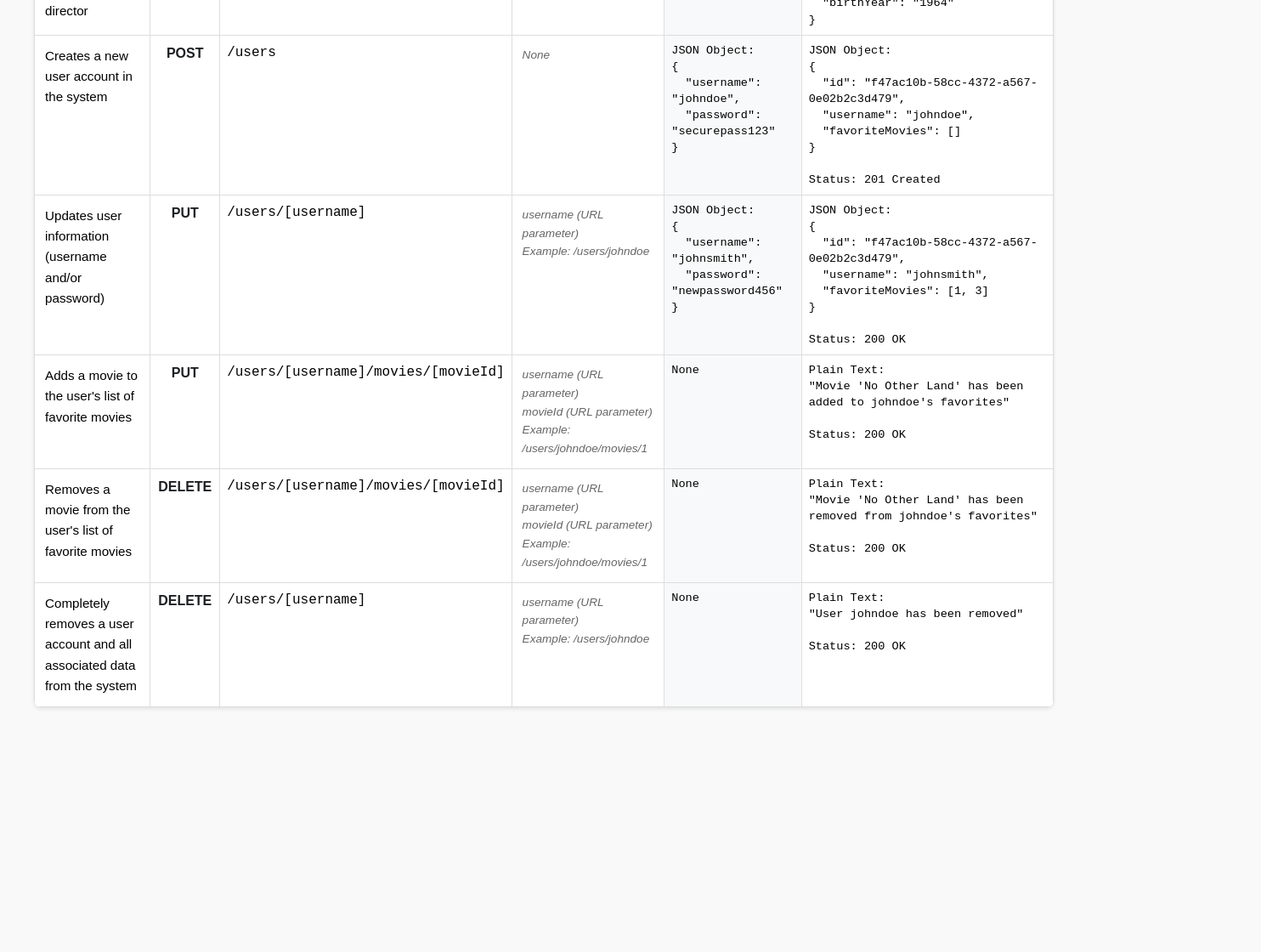
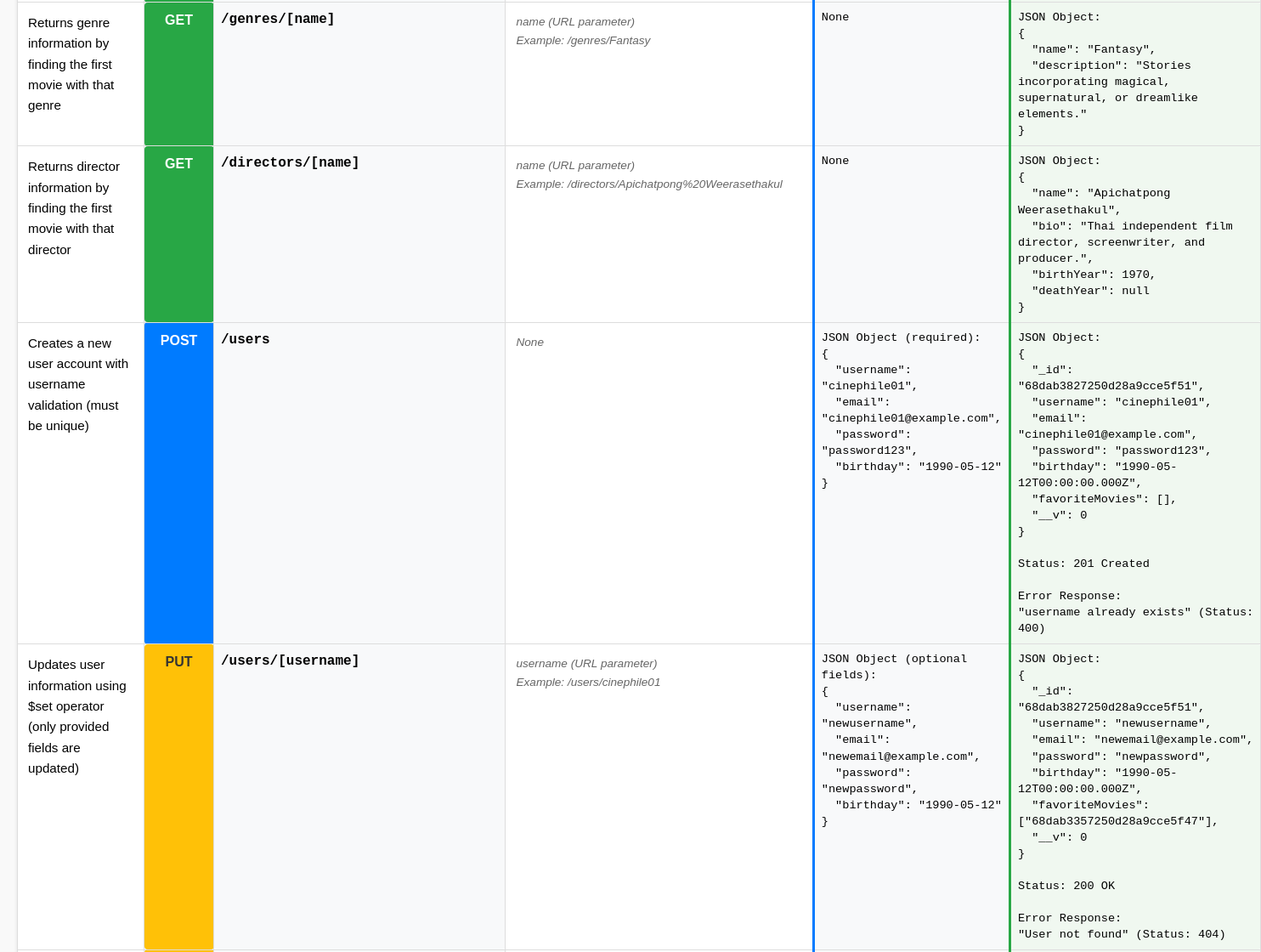
Before and after one commit to active-ugly-jumpers/movie_api, a website: page public/documentation.html in a window 1280 px wide. Shown: the part 1435-2555 px from the top of the page at 85% size, 1484 px wide, since content can reach past the window. Before the commit the page ends 2307 px from the top, so only its background shows below. Drawn offline with Linux system fonts and the light colour scheme.

Commit message:
Updated the documentation

```diff
--- a/public/documentation.html
+++ b/public/documentation.html
@@ -8,7 +8,7 @@
     <style>
         body {
             font-family: Arial, sans-serif;
-            max-width: 1200px;
+            max-width: 1600px;
             margin: 0 auto;
             padding: 20px;
             line-height: 1.6;
@@ -48,7 +48,7 @@
         }
 
         th {
-            background-color: #3b444a;
+            background-color: #2c3e50;
             color: white;
             font-weight: bold;
             text-align: center;
@@ -59,13 +59,32 @@
             text-align: center;
             padding: 8px;
             border-radius: 4px;
-            color: #1b1f22;
+            color: white;
+        }
+
+        .method.get {
+            background-color: #28a745;
+        }
+
+        .method.post {
+            background-color: #007bff;
+        }
+
+        .method.put {
+            background-color: #ffc107;
+            color: #333;
+        }
+
+        .method.delete {
+            background-color: #dc3545;
         }
 
         .url {
             font-family: 'Courier New', monospace;
+            background-color: #f8f9fa;
             padding: 8px;
             border-radius: 4px;
+            font-weight: bold;
         }
 
         .code-block {
@@ -75,14 +94,17 @@
             border-radius: 4px;
             font-size: 0.85em;
             line-height: 1.4;
+            border-left: 3px solid #007bff;
         }
 
         .response-block {
             font-family: 'Courier New', monospace;
+            background-color: #f0f8f0;
             padding: 8px;
             border-radius: 4px;
             font-size: 0.85em;
             line-height: 1.4;
+            border-left: 3px solid #28a745;
         }
 
         .description {
@@ -111,8 +133,10 @@
 
     <div class="intro">
         <p><strong>Movie API</strong> provides comprehensive access to movie data and user management functionality.
-            This RESTful API allows you to retrieve movie information, manage user accounts, and handle user favorites.
-        </p>
+            This RESTful API connects to a MongoDB database using Mongoose models.</p>
+        <p><strong>Base URL:</strong> <code>http://localhost:8080</code></p>
+        <p><strong>Database:</strong> MongoDB (cfDB)</p>
+        <p><strong>Content-Type:</strong> <code>application/json</code> (for POST/PUT requests)</p>
     </div>
 
     <table>
@@ -128,147 +152,172 @@
         </thead>
         <tbody>
             <tr>
-                <td class="description">Returns a complete list of all movies in the database with full details</td>
+                <td class="description">Returns a complete list of all movies from MongoDB database</td>
                 <td class="method get">GET</td>
                 <td class="url">/movies</td>
                 <td class="param-note">None</td>
                 <td class="code-block">None</td>
-                <td class="response-block">JSON Array of movie objects:<br>
+                <td class="response-block">JSON Array:<br>
                     [<br>
                     &nbsp;&nbsp;{<br>
-                    &nbsp;&nbsp;&nbsp;&nbsp;"id": 1,<br>
+                    &nbsp;&nbsp;&nbsp;&nbsp;"_id": "68dab3357250d28a9cce5f47",<br>
                     &nbsp;&nbsp;&nbsp;&nbsp;"title": "No Other Land",<br>
-                    &nbsp;&nbsp;&nbsp;&nbsp;"description": "A powerful documentary...",<br>
+                    &nbsp;&nbsp;&nbsp;&nbsp;"year": 2024,<br>
+                    &nbsp;&nbsp;&nbsp;&nbsp;"description": "Shows the destruction...",<br>
                     &nbsp;&nbsp;&nbsp;&nbsp;"genre": {<br>
                     &nbsp;&nbsp;&nbsp;&nbsp;&nbsp;&nbsp;"name": "Documentary",<br>
-                    &nbsp;&nbsp;&nbsp;&nbsp;&nbsp;&nbsp;"description": "Non-fiction films"<br>
+                    &nbsp;&nbsp;&nbsp;&nbsp;&nbsp;&nbsp;"description": "Non-fiction films..."<br>
                     &nbsp;&nbsp;&nbsp;&nbsp;},<br>
-                    &nbsp;&nbsp;&nbsp;&nbsp;"directors": {<br>
-                    &nbsp;&nbsp;&nbsp;&nbsp;&nbsp;&nbsp;"name": "Basel Adra...",<br>
-                    &nbsp;&nbsp;&nbsp;&nbsp;&nbsp;&nbsp;"bio": "Collaborative...",<br>
-                    &nbsp;&nbsp;&nbsp;&nbsp;&nbsp;&nbsp;"birthYear": "Various"<br>
+                    &nbsp;&nbsp;&nbsp;&nbsp;"director": {<br>
+                    &nbsp;&nbsp;&nbsp;&nbsp;&nbsp;&nbsp;"name": "Basel Adra",<br>
+                    &nbsp;&nbsp;&nbsp;&nbsp;&nbsp;&nbsp;"bio": "Palestinian journalist...",<br>
+                    &nbsp;&nbsp;&nbsp;&nbsp;&nbsp;&nbsp;"birthYear": null,<br>
+                    &nbsp;&nbsp;&nbsp;&nbsp;&nbsp;&nbsp;"deathYear": null<br>
                     &nbsp;&nbsp;&nbsp;&nbsp;},<br>
-                    &nbsp;&nbsp;&nbsp;&nbsp;"imageURL": "https://example.com/...",<br>
-                    &nbsp;&nbsp;&nbsp;&nbsp;"featured": true<br>
+                    &nbsp;&nbsp;&nbsp;&nbsp;"featured": true,<br>
+                    &nbsp;&nbsp;&nbsp;&nbsp;"imageURL": "https://upload.wikimedia.org/..."<br>
                     &nbsp;&nbsp;}<br>
                     ]</td>
             </tr>
             <tr>
-                <td class="description">Returns detailed information about a specific movie by its title</td>
+                <td class="description">Returns detailed information about a specific movie by exact title match</td>
                 <td class="method get">GET</td>
                 <td class="url">/movies/[title]</td>
                 <td class="param-note">title (URL parameter)<br>Example: /movies/Tár</td>
                 <td class="code-block">None</td>
                 <td class="response-block">JSON Object:<br>
                     {<br>
-                    &nbsp;&nbsp;"id": 3,<br>
+                    &nbsp;&nbsp;"_id": "68dab3357250d28a9cce5f48",<br>
                     &nbsp;&nbsp;"title": "Tár",<br>
-                    &nbsp;&nbsp;"description": "A renowned conductor...",<br>
+                    &nbsp;&nbsp;"year": 2022,<br>
+                    &nbsp;&nbsp;"description": "A celebrated music director's life...",<br>
                     &nbsp;&nbsp;"genre": {<br>
                     &nbsp;&nbsp;&nbsp;&nbsp;"name": "Drama",<br>
-                    &nbsp;&nbsp;&nbsp;&nbsp;"description": "Character-driven narratives"<br>
+                    &nbsp;&nbsp;&nbsp;&nbsp;"description": "Serious, character-driven..."<br>
                     &nbsp;&nbsp;},<br>
-                    &nbsp;&nbsp;"directors": {<br>
+                    &nbsp;&nbsp;"director": {<br>
                     &nbsp;&nbsp;&nbsp;&nbsp;"name": "Todd Field",<br>
                     &nbsp;&nbsp;&nbsp;&nbsp;"bio": "American filmmaker...",<br>
-                    &nbsp;&nbsp;&nbsp;&nbsp;"birthYear": "1964"<br>
+                    &nbsp;&nbsp;&nbsp;&nbsp;"birthYear": 1964,<br>
+                    &nbsp;&nbsp;&nbsp;&nbsp;"deathYear": null<br>
                     &nbsp;&nbsp;},<br>
-                    &nbsp;&nbsp;"imageURL": "https://example.com/tar.jpg",<br>
-                    &nbsp;&nbsp;"featured": false<br>
+                    &nbsp;&nbsp;"featured": true,<br>
+                    &nbsp;&nbsp;"imageURL": "https://upload.wikimedia.org/..."<br>
                     }</td>
             </tr>
             <tr>
-                <td class="description">Returns information about a specific genre including its description</td>
+                <td class="description">Returns genre information by finding the first movie with that genre</td>
                 <td class="method get">GET</td>
                 <td class="url">/genres/[name]</td>
-                <td class="param-note">name (URL parameter)<br>Example: /genres/Drama</td>
+                <td class="param-note">name (URL parameter)<br>Example: /genres/Fantasy</td>
                 <td class="code-block">None</td>
                 <td class="response-block">JSON Object:<br>
                     {<br>
-                    &nbsp;&nbsp;"name": "Drama",<br>
-                    &nbsp;&nbsp;"description": "Character-driven narratives"<br>
+                    &nbsp;&nbsp;"name": "Fantasy",<br>
+                    &nbsp;&nbsp;"description": "Stories incorporating magical, supernatural, or dreamlike elements."<br>
                     }</td>
             </tr>
             <tr>
-                <td class="description">Returns biographical information about a specific director</td>
+                <td class="description">Returns director information by finding the first movie with that director</td>
                 <td class="method get">GET</td>
                 <td class="url">/directors/[name]</td>
-                <td class="param-note">name (URL parameter)<br>Example: /directors/Todd%20Field</td>
+                <td class="param-note">name (URL parameter)<br>Example: /directors/Apichatpong%20Weerasethakul</td>
                 <td class="code-block">None</td>
                 <td class="response-block">JSON Object:<br>
                     {<br>
-                    &nbsp;&nbsp;"name": "Todd Field",<br>
-                    &nbsp;&nbsp;"bio": "American filmmaker and former actor",<br>
-                    &nbsp;&nbsp;"birthYear": "1964"<br>
+                    &nbsp;&nbsp;"name": "Apichatpong Weerasethakul",<br>
+                    &nbsp;&nbsp;"bio": "Thai independent film director, screenwriter, and producer.",<br>
+                    &nbsp;&nbsp;"birthYear": 1970,<br>
+                    &nbsp;&nbsp;"deathYear": null<br>
                     }</td>
             </tr>
             <tr>
-                <td class="description">Creates a new user account in the system</td>
+                <td class="description">Creates a new user account with username validation (must be unique)</td>
                 <td class="method post">POST</td>
                 <td class="url">/users</td>
                 <td class="param-note">None</td>
-                <td class="code-block">JSON Object:<br>
+                <td class="code-block">JSON Object (required):<br>
                     {<br>
-                    &nbsp;&nbsp;"username": "johndoe",<br>
-                    &nbsp;&nbsp;"password": "securepass123"<br>
+                    &nbsp;&nbsp;"username": "cinephile01",<br>
+                    &nbsp;&nbsp;"email": "cinephile01@example.com",<br>
+                    &nbsp;&nbsp;"password": "password123",<br>
+                    &nbsp;&nbsp;"birthday": "1990-05-12"<br>
                     }</td>
                 <td class="response-block">JSON Object:<br>
                     {<br>
-                    &nbsp;&nbsp;"id": "f47ac10b-58cc-4372-a567-0e02b2c3d479",<br>
-                    &nbsp;&nbsp;"username": "johndoe",<br>
-                    &nbsp;&nbsp;"favoriteMovies": []<br>
+                    &nbsp;&nbsp;"_id": "68dab3827250d28a9cce5f51",<br>
+                    &nbsp;&nbsp;"username": "cinephile01",<br>
+                    &nbsp;&nbsp;"email": "cinephile01@example.com",<br>
+                    &nbsp;&nbsp;"password": "password123",<br>
+                    &nbsp;&nbsp;"birthday": "1990-05-12T00:00:00.000Z",<br>
+                    &nbsp;&nbsp;"favoriteMovies": [],<br>
+                    &nbsp;&nbsp;"__v": 0<br>
                     }<br><br>
-                    Status: 201 Created</td>
+                    Status: 201 Created<br><br>
+                    Error Response:<br>
+                    "username already exists" (Status: 400)</td>
             </tr>
             <tr>
-                <td class="description">Updates user information (username and/or password)</td>
+                <td class="description">Updates user information using $set operator (only provided fields are updated)</td>
                 <td class="method put">PUT</td>
                 <td class="url">/users/[username]</td>
-                <td class="param-note">username (URL parameter)<br>Example: /users/johndoe</td>
-                <td class="code-block">JSON Object:<br>
+                <td class="param-note">username (URL parameter)<br>Example: /users/cinephile01</td>
+                <td class="code-block">JSON Object (optional fields):<br>
                     {<br>
-                    &nbsp;&nbsp;"username": "johnsmith",<br>
-                    &nbsp;&nbsp;"password": "newpassword456"<br>
+                    &nbsp;&nbsp;"username": "newusername",<br>
+                    &nbsp;&nbsp;"email": "newemail@example.com",<br>
+                    &nbsp;&nbsp;"password": "newpassword",<br>
+                    &nbsp;&nbsp;"birthday": "1990-05-12"<br>
                     }</td>
                 <td class="response-block">JSON Object:<br>
                     {<br>
-                    &nbsp;&nbsp;"id": "f47ac10b-58cc-4372-a567-0e02b2c3d479",<br>
-                    &nbsp;&nbsp;"username": "johnsmith",<br>
-                    &nbsp;&nbsp;"favoriteMovies": [1, 3]<br>
+                    &nbsp;&nbsp;"_id": "68dab3827250d28a9cce5f51",<br>
+                    &nbsp;&nbsp;"username": "newusername",<br>
+                    &nbsp;&nbsp;"email": "newemail@example.com",<br>
+                    &nbsp;&nbsp;"password": "newpassword",<br>
+                    &nbsp;&nbsp;"birthday": "1990-05-12T00:00:00.000Z",<br>
+                    &nbsp;&nbsp;"favoriteMovies": ["68dab3357250d28a9cce5f47"],<br>
+                    &nbsp;&nbsp;"__v": 0<br>
                     }<br><br>
-                    Status: 200 OK</td>
+                    Status: 200 OK<br><br>
+                    Error Response:<br>
+                    "User not found" (Status: 404)</td>
             </tr>
             <tr>
-                <td class="description">Adds a movie to the user's list of favorite movies</td>
+                <td class="description">Adds a movie ObjectId to user's favoriteMovies array using $push operator</td>
                 <td class="method put">PUT</td>
                 <td class="url">/users/[username]/movies/[movieId]</td>
-                <td class="param-note">username (URL parameter)<br>movieId (URL parameter)<br>Example:
-                    /users/johndoe/movies/1</td>
+                <td class="param-note">username (URL parameter)<br>movieId (MongoDB ObjectId)<br>Example: /users/cinephile01/movies/68dab3357250d28a9cce5f47</td>
                 <td class="code-block">None</td>
                 <td class="response-block">Plain Text:<br>
-                    "Movie 'No Other Land' has been added to johndoe's favorites"<br><br>
-                    Status: 200 OK</td>
+                    "Movie has been added to cinephile01's favorites"<br><br>
+                    Status: 200 OK<br><br>
+                    Error Response:<br>
+                    "User not found" (Status: 404)</td>
             </tr>
             <tr>
-                <td class="description">Removes a movie from the user's list of favorite movies</td>
+                <td class="description">Removes a movie ObjectId from user's favoriteMovies array using $pull operator</td>
                 <td class="method delete">DELETE</td>
                 <td class="url">/users/[username]/movies/[movieId]</td>
-                <td class="param-note">username (URL parameter)<br>movieId (URL parameter)<br>Example:
-                    /users/johndoe/movies/1</td>
+                <td class="param-note">username (URL parameter)<br>movieId (MongoDB ObjectId)<br>Example: /users/cinephile01/movies/68dab3357250d28a9cce5f47</td>
                 <td class="code-block">None</td>
                 <td class="response-block">Plain Text:<br>
-                    "Movie 'No Other Land' has been removed from johndoe's favorites"<br><br>
-                    Status: 200 OK</td>
+                    "Movie has been removed from cinephile01's favorites"<br><br>
+                    Status: 200 OK<br><br>
+                    Error Response:<br>
+                    "User not found" (Status: 404)</td>
             </tr>
             <tr>
-                <td class="description">Completely removes a user account and all associated data from the system</td>
+                <td class="description">Completely removes a user document from the database using findOneAndDelete</td>
                 <td class="method delete">DELETE</td>
                 <td class="url">/users/[username]</td>
-                <td class="param-note">username (URL parameter)<br>Example: /users/johndoe</td>
+                <td class="param-note">username (URL parameter)<br>Example: /users/cinephile01</td>
                 <td class="code-block">None</td>
                 <td class="response-block">Plain Text:<br>
-                    "User johndoe has been removed"<br><br>
-                    Status: 200 OK</td>
+                    "cinephile01 was deleted."<br><br>
+                    Status: 200 OK<br><br>
+                    Error Response:<br>
+                    "cinephile01 was not found" (Status: 404)</td>
             </tr>
         </tbody>
     </table>
```
Also changed, not shown: log.txt (+16 -0 lines).
